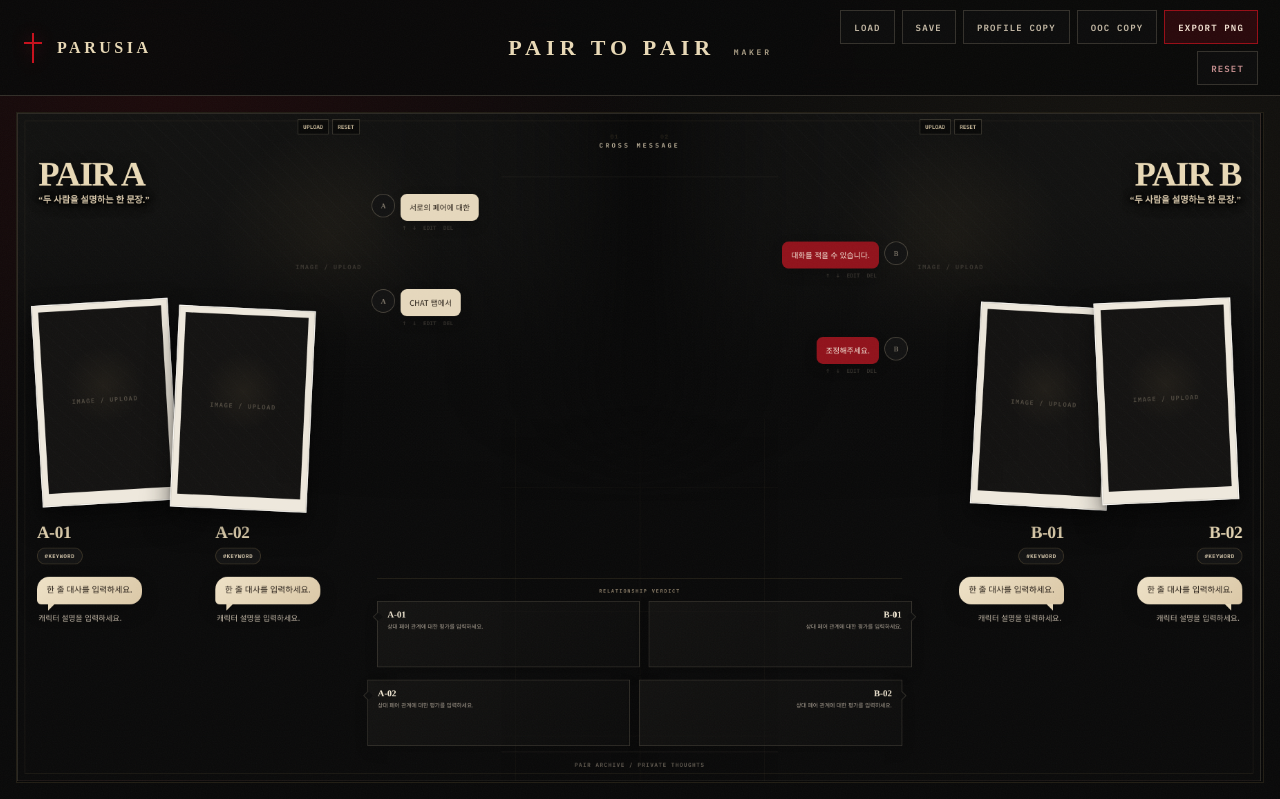
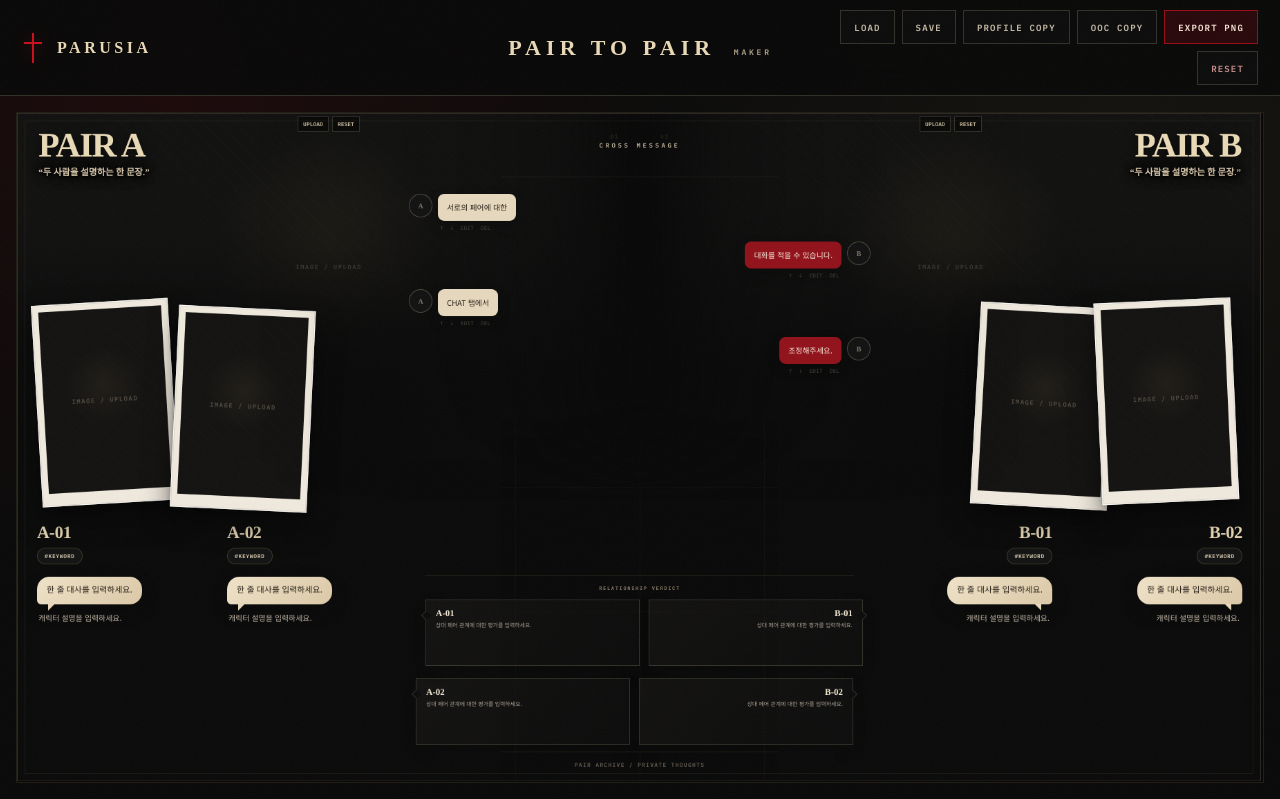
Before and after one commit to ratdidigi/PARUSIA_pairtopair, a plain HTML site: page index.html in a window 1280 px wide. Shown: the top 799 px of the page. Drawn offline with nearby package versions, Linux system fonts and the light colour scheme.

Commit message:
Update index.html

```diff
--- a/index.html
+++ b/index.html
@@ -1244,6 +1244,150 @@
 }
 </style>
 
+
+<style id="safe-zones-compact-verdict-final">
+/* =========================================================
+   HERO HEADER — move title/catchphrase up near the frame top
+   ========================================================= */
+.pair-title{
+  top:20px!important;
+}
+.pair-quote{
+  top:76px!important;
+  line-height:1.35!important;
+}
+
+/* Header image controls stay top-center and clickable above gradient */
+.side-a .hero-image > .slot-tools,
+.side-b .hero-image > .slot-tools{
+  left:50%!important;
+  right:auto!important;
+  top:4px!important;
+  transform:translateX(-50%)!important;
+  z-index:30!important;
+  opacity:1!important;
+  pointer-events:auto!important;
+}
+
+/* =========================================================
+   PROFILE SAFE ZONES
+   Long copy stays inside the side area and never reaches
+   the center message/verdict zone.
+   ========================================================= */
+.profile-grid{
+  grid-template-columns:minmax(0,1fr) minmax(0,1fr)!important;
+  gap:34px!important;
+}
+.profile{
+  min-width:0!important;
+}
+
+/* pull inner profiles slightly outward to create center breathing room */
+.side-a .profile-grid > .profile:nth-child(2){
+  left:-64px!important;
+}
+.side-b .profile-grid > .profile:nth-child(1){
+  left:64px!important;
+}
+
+.line-bubble,
+.profile-desc{
+  width:auto!important;
+  max-width:205px!important;
+  min-width:0!important;
+  box-sizing:border-box!important;
+  white-space:normal!important;
+  overflow-wrap:anywhere!important;
+  word-break:break-word!important;
+}
+.profile-desc{
+  white-space:pre-wrap!important;
+  line-height:1.62!important;
+}
+
+/* A wraps outward/left; B wraps outward/right */
+.side-a .profile-grid > .profile .line-bubble,
+.side-a .profile-grid > .profile .profile-desc{
+  margin-left:0!important;
+  margin-right:auto!important;
+}
+.side-b .profile-grid > .profile .line-bubble,
+.side-b .profile-grid > .profile .profile-desc{
+  margin-left:auto!important;
+  margin-right:0!important;
+}
+
+/* =========================================================
+   CROSS MESSAGE SAFE ZONE
+   Wide enough to use the central field, but not so wide that
+   it touches profile copy on either side.
+   ========================================================= */
+.chat-list{
+  width:720px!important;
+  max-width:none!important;
+  margin-left:-160px!important;
+  margin-right:0!important;
+  padding:24px 26px 18px!important;
+  box-sizing:border-box!important;
+  overflow:visible!important;
+  align-self:flex-start!important;
+}
+.chat-list .msg{
+  width:100%!important;
+  max-width:none!important;
+  box-sizing:border-box!important;
+}
+.chat-list .msg.left{
+  justify-content:flex-start!important;
+}
+.chat-list .msg.right{
+  justify-content:flex-start!important;
+  flex-direction:row-reverse!important;
+}
+.chat-list .bubble{
+  max-width:320px!important;
+  width:fit-content!important;
+  box-sizing:border-box!important;
+  white-space:pre-wrap!important;
+  overflow-wrap:anywhere!important;
+  word-break:break-word!important;
+}
+
+/* =========================================================
+   VERDICT — reduce unnecessary horizontal span and keep it
+   separated from side profile copy and message avatars.
+   ========================================================= */
+.chat-verdict{
+  width:620px!important;
+  max-width:none!important;
+  margin:auto 0 10px -110px!important;
+}
+.chat-verdict-grid{
+  display:grid!important;
+  grid-template-columns:310px 310px!important;
+  column-gap:0!important;
+  row-gap:18px!important;
+  justify-content:start!important;
+  align-items:stretch!important;
+}
+.chat-verdict-card{
+  min-width:0!important;
+  width:100%!important;
+  box-sizing:border-box!important;
+  left:0!important;
+  transform:none!important;
+}
+.chat-verdict-copy{
+  overflow-wrap:anywhere!important;
+  word-break:break-word!important;
+}
+
+/* Keep the compact verdict block visually separate */
+.chat-verdict-head{
+  margin-bottom:12px!important;
+}
+</style>
+
 </head>
 <body>
 <header class="topbar">
```
